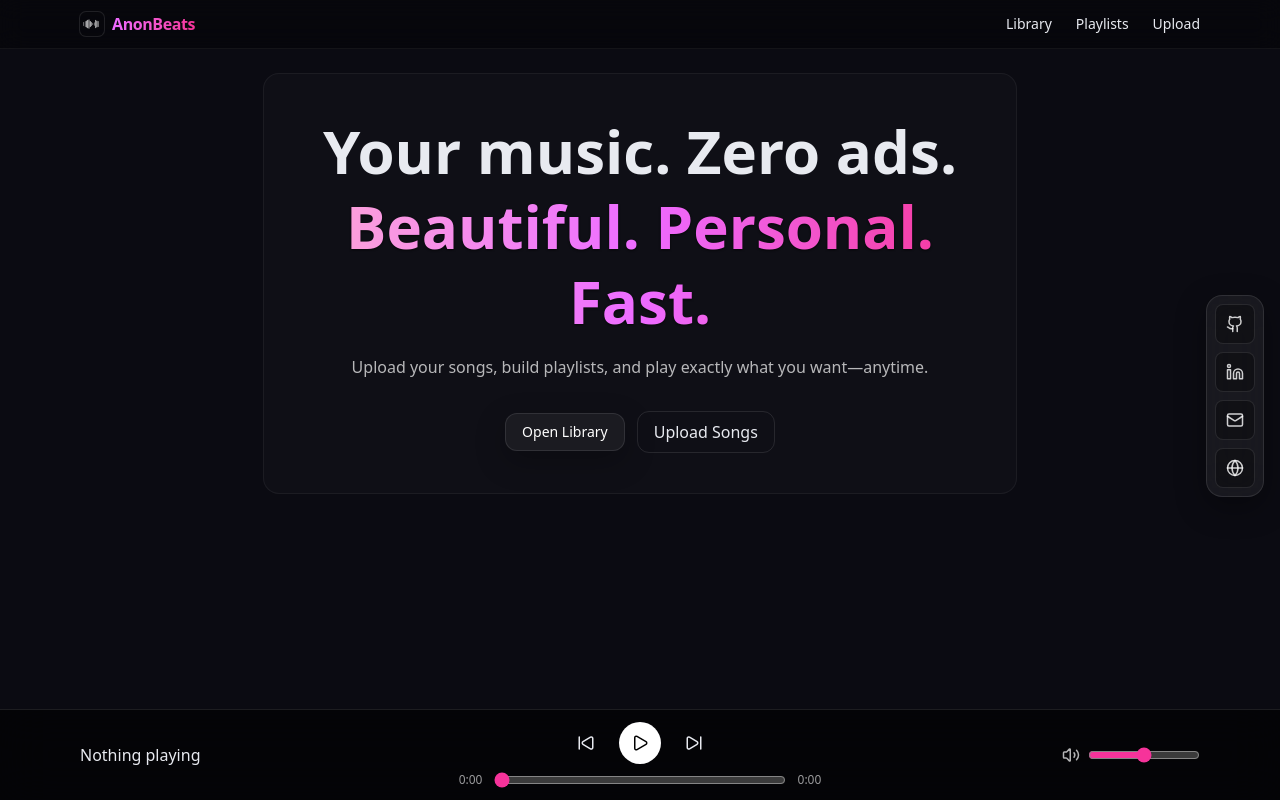
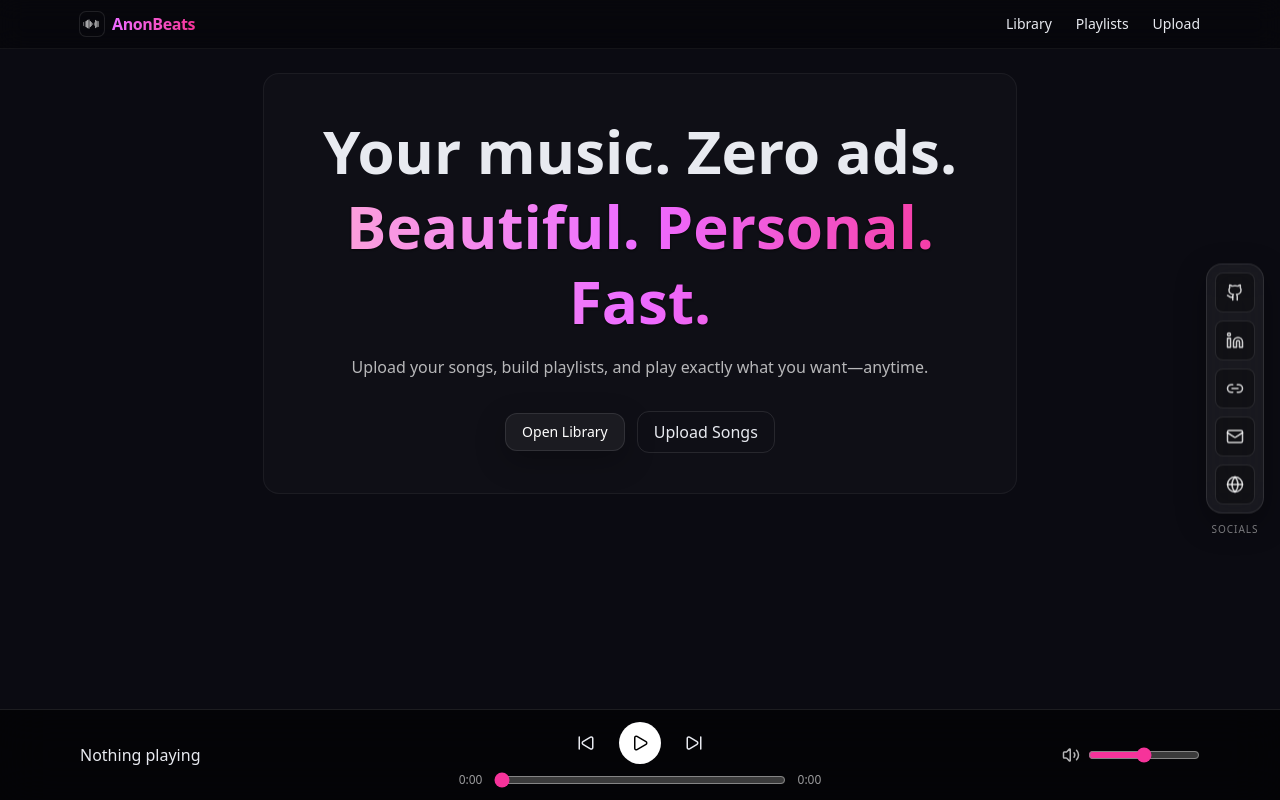
Before and after one commit to TuShArBhArDwA/AnonBeats, a Next.js app: page / in a window 1280 px wide. Built offline with nearby package versions, Linux system fonts and the light colour scheme.

Commit message:
Update SocialsBar.tsx

```diff
--- a/src/components/SocialsBar.tsx
+++ b/src/components/SocialsBar.tsx
@@ -1,22 +1,67 @@
+'use client';
 import Link from 'next/link';
-import { Github, Linkedin, Instagram, Globe, Mail, Twitter } from 'lucide-react';
+import { motion } from 'framer-motion';
+import { Github, Linkedin, Instagram, Globe, Mail, Twitter, Link2 } from 'lucide-react';
 
-type Item = { href: string; label: string; Icon: React.ComponentType<{ size?: number; className?: string }> };
+type Item = {
+  href: string;
+  label: string;
+  Icon: React.ComponentType<{ size?: number; className?: string }>;
+};
 
-const links: Item[] = [
-  // TODO: replace with your actual URLs
+const SOCIALS: Item[] = [
   { href: 'https://github.com/TuShArBhArDwA', label: 'GitHub', Icon: Github },
   { href: 'https://www.linkedin.com/in/bhardwajtushar2004/', label: 'LinkedIn', Icon: Linkedin },
+  { href: 'https://topmate.io/tusharbhardwaj', label: 'Topmate', Icon: Link2 },
   { href: 'mailto:tusharbhardwaj2617@gmail.com', label: 'Email', Icon: Mail },
   { href: 'https://tushar-bhardwaj.vercel.app/', label: 'Portfolio', Icon: Globe },
 ];
 
 export default function SocialsBar() {
   return (
-    <aside className="fixed right-4 top-1/2 -translate-y-1/2 z-40 hidden md:block">
-      <div className="rounded-2xl border border-white/10 bg-white/[0.06] backdrop-blur-xl p-2 shadow-[0_10px_30px_rgba(0,0,0,.35)]">
-        <div className="flex flex-col items-center gap-2">
-          {links.map(({ href, label, Icon }) => (
+    <>
+      {/* Desktop: vertical pill, right-center */}
+      <aside className="fixed right-4 top-1/2 -translate-y-1/2 z-40 hidden md:block">
+        <div className="rounded-2xl border border-white/10 bg-white/[0.06] backdrop-blur-xl p-2 shadow-[0_10px_30px_rgba(0,0,0,0.35)]">
+          <div className="flex flex-col items-center gap-2">
+            {SOCIALS.map(({ href, label, Icon }) => (
+              <motion.div
+                key={label}
+                initial={{ y: 6, opacity: 0 }}
+                animate={{ y: 0, opacity: 1 }}
+                transition={{ duration: 0.25 }}
+                className="relative"
+              >
+                <Link
+                  href={href}
+                  target="_blank"
+                  rel="noopener noreferrer"
+                  aria-label={label}
+                  title={label}
+                  className="group grid h-10 w-10 place-items-center rounded-lg border border-white/10 bg-black/30 text-white/80 outline-none
+                             ring-0 transition hover:text-white hover:bg-white/15 hover:border-white/20 focus:ring-2 focus:ring-pink-500/60"
+                >
+                  <Icon size={18} className="transition-transform group-hover:scale-110" />
+                  {/* Tooltip */}
+                  <span className="pointer-events-none absolute right-full top-1/2 mr-2 hidden -translate-y-1/2 whitespace-nowrap rounded-md
+                                   border border-white/10 bg-black/70 px-2 py-1 text-[10px] text-white/80 opacity-0 shadow
+                                   transition group-hover:block group-hover:opacity-100">
+                    {label}
+                  </span>
+                  {/* Brand ring on hover */}
+                  <span className="pointer-events-none absolute inset-0 rounded-lg ring-1 ring-white/0 transition group-hover:ring-pink-400/30" />
+                </Link>
+              </motion.div>
+            ))}
+          </div>
+        </div>
+        <div className="mt-2 text-center text-[10px] tracking-widest text-white/50">SOCIALS</div>
+      </aside>
+
+      {/* Mobile: compact row above the player */}
+      <aside className="fixed bottom-24 right-3 z-40 md:hidden">
+        <div className="flex items-center gap-2 rounded-2xl border border-white/10 bg-white/[0.06] px-2 py-2 backdrop-blur-xl shadow-[0_10px_30px_rgba(0,0,0,0.35)]">
+          {SOCIALS.slice(0,4).map(({ href, label, Icon }) => (
             <Link
               key={label}
               href={href}
@@ -24,19 +69,14 @@ export default function SocialsBar() {
               rel="noopener noreferrer"
               aria-label={label}
               title={label}
-              className="group grid h-10 w-10 place-items-center rounded-lg border border-white/10 bg-black/30 text-white/80 transition
+              className="grid h-9 w-9 place-items-center rounded-lg border border-white/10 bg-black/30 text-white/80
                          hover:text-white hover:bg-white/15 hover:border-white/20"
             >
-              <Icon size={18} className="transition-transform group-hover:scale-110" />
+              <Icon size={16} />
             </Link>
           ))}
         </div>
-      </div>
-
-      {/* tiny vertical label */}
-      <div className="mt-2 flex items-center justify-center text-[10px] tracking-wider text-white/50">
-
-      </div>
-    </aside>
+      </aside>
+    </>
   );
 }
```
